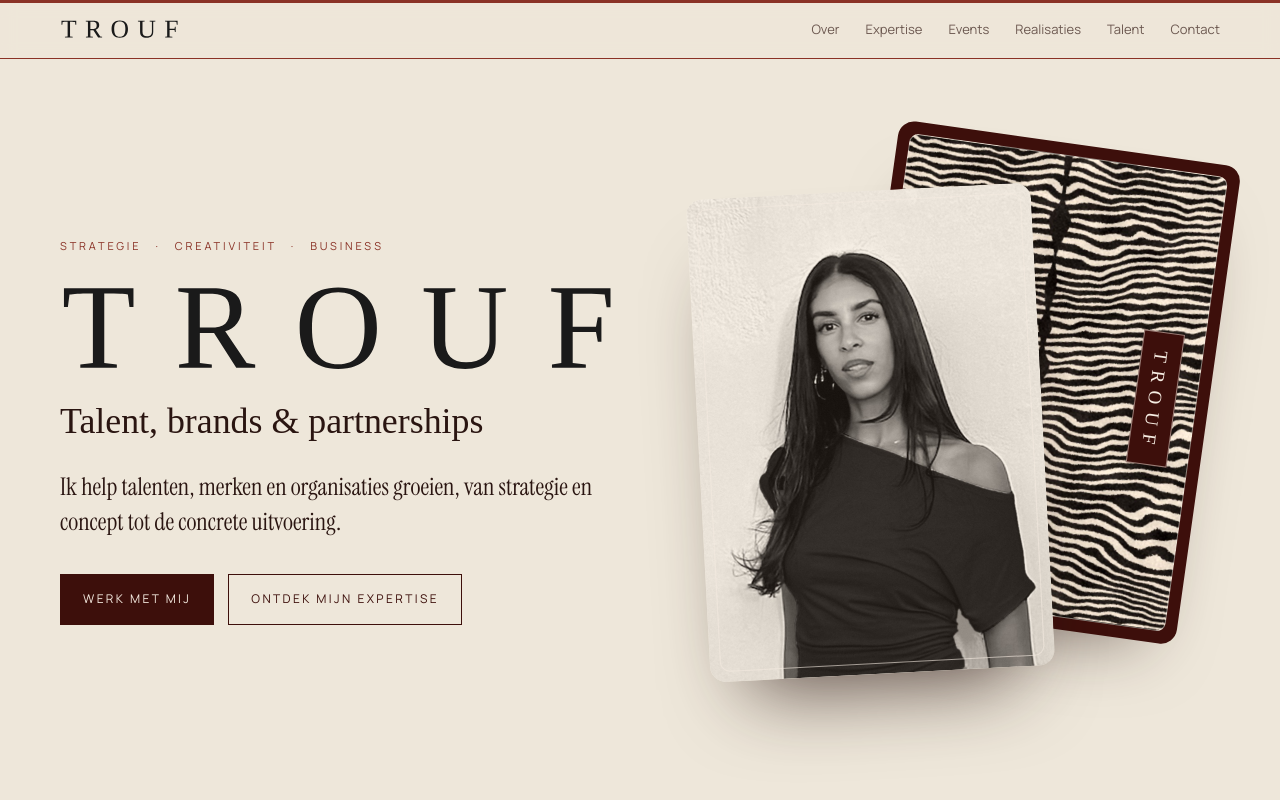
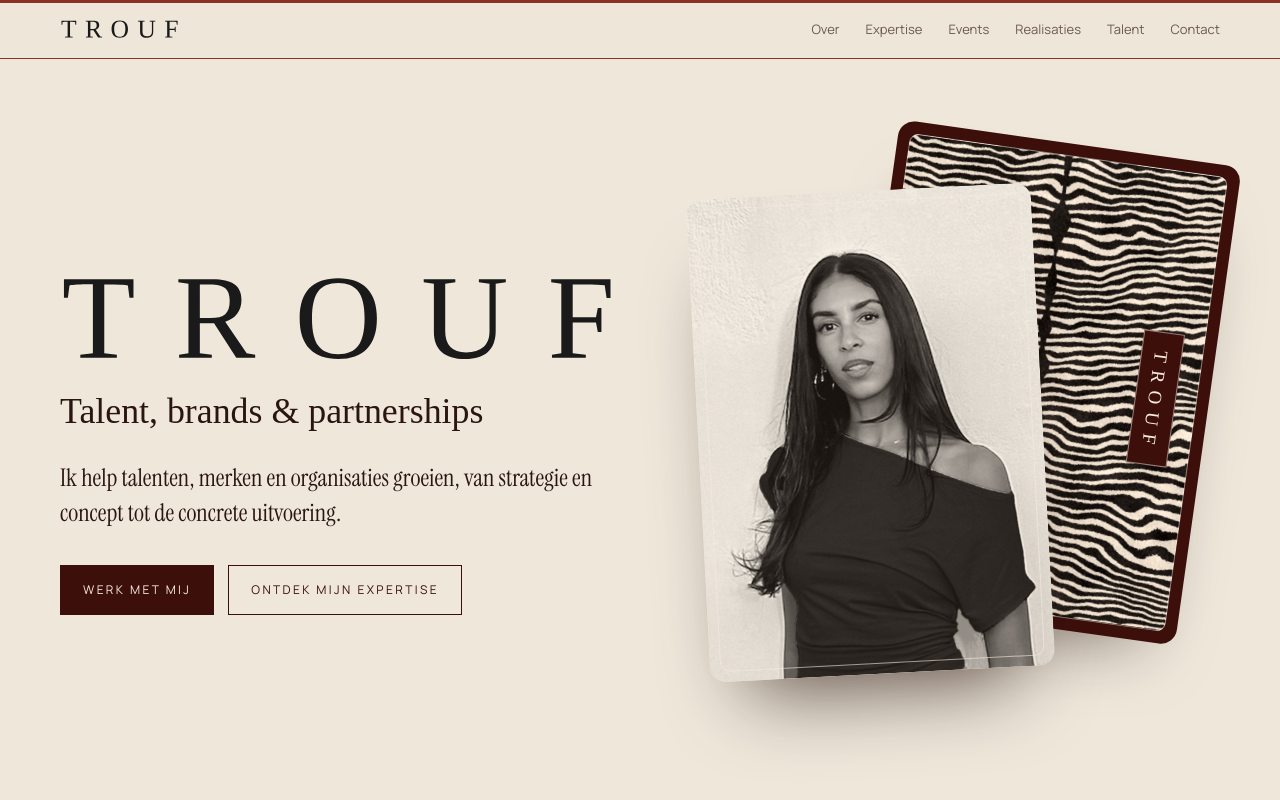
Before and after one commit to Nouhailamatrouf/TROUF, a plain HTML site: page index.html in a window 1280 px wide. Shown: the top 800 px of the page. Drawn offline with Linux system fonts and the light colour scheme; a web font is replaced by a local one.

Commit message:
Regel strategie-creativiteit-business weg
Co-Authored-By: Claude Opus 5.5 <noreply@anthropic.com>
Claude-Session: https://claude.ai/code/session_01HbqZkWanUTc6GBkpYJkqQ6

```diff
--- a/index.html
+++ b/index.html
@@ -369,7 +369,6 @@ h1 em,h2 em,h3 em,h4 em,.sub-brand em,.about .big em,.tile h3 em,.xp h3 em,.pape
 
 <header class="hero" id="top"><div class="wrap hero-grid">
   <div>
-    <div class="keys"><span>Strategie</span><i>·</i><span>Creativiteit</span><i>·</i><span>Business</span></div>
     <h1 class="brand"><img src="img/trouf-logo.svg" alt="TROUF"></h1>
     <p class="sub-brand">Talent, brands &amp; <em>partnerships</em></p>
     <p class="lead">Ik help talenten, merken en organisaties groeien, van strategie en concept tot de concrete uitvoering.</p>
```
